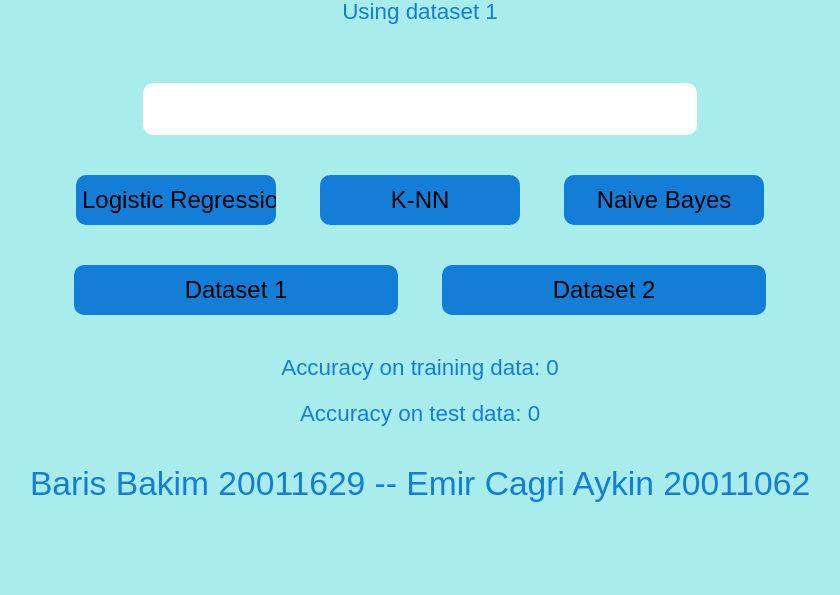
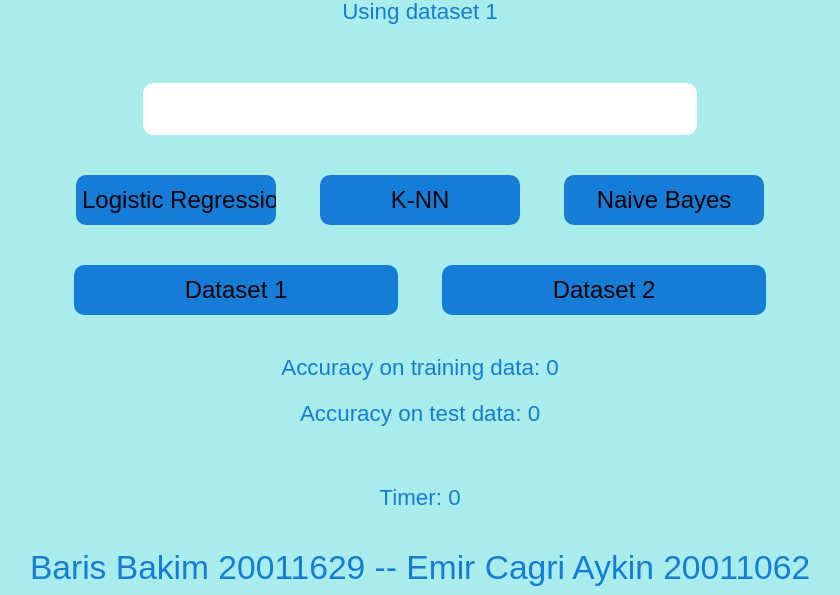
Before and after one commit to emiraykin/Spam-Mail-Clasifier-With-SL, a Flask app: page /datasetController_1 in a window 1280 px wide. Shown: the part 219-814 px from the top of the page, without its empty margins (220-1060 px from the left). Before the commit the page ends 721 px from the top, so only its background shows below. Run offline with Flask 3, Linux system fonts and the light colour scheme; parts of the project's set-up code (start-up, migrations or seed data) failed here and were passed over; some web fonts are replaced.

Commit message:
add&fix: timer added, test_acc bug fixed

```diff
--- a/TODO.txt
+++ b/TODO.txt
@@ -4,4 +4,4 @@ backend:
 
 frontend:
 1- Print training training time for eache model and dataset
-2- accuracy rate seems same on training and test data. (BUG)
+2-
--- a/app.py
+++ b/app.py
@@ -19,41 +19,41 @@ def index():
 
 @classifierApp.route("/mailController", methods=['POST', 'GET'])
 def lr_controller():
-    result, test_acc, train_acc = lr_predict_spam([str(request.form["mail"])],dsNumber)
+    result, test_acc, train_acc, timer_data = lr_predict_spam([str(request.form["mail"])],dsNumber)
     if(result=="-1"):
         flash(f"Please select the database first")
     else:
         flash(f"This email is {result}")
-    return render_template("index.html", test_acc=test_acc, train_acc=train_acc)
+    return render_template("index.html", test_acc=test_acc, train_acc=train_acc, timer_data=timer_data)
 
 @classifierApp.route("/mailController_nb", methods=['POST', 'GET'])
 def naive_controller_2():
-    result, test_acc, train_acc = naive_predict_spam([str(request.form["mail"])],dsNumber)
+    result, test_acc, train_acc, timer_data = naive_predict_spam([str(request.form["mail"])],dsNumber)
     if(result=="-1"):
         flash(f"Please select the database first")
     else:
         flash(f"This email is {result}")
-    return render_template("index.html", test_acc=test_acc, train_acc=train_acc)
+    return render_template("index.html", test_acc=test_acc, train_acc=train_acc, timer_data=timer_data)
 
 @classifierApp.route("/mailController_knn", methods=['POST', 'GET'])
 def knn_controller():
-    result, test_acc, train_acc = knn_predict_spam([str(request.form["mail"])],dsNumber)
+    result, test_acc, train_acc, timer_data = knn_predict_spam([str(request.form["mail"])],dsNumber)
     flash(f"This email is {result}")
-    return render_template("index.html", test_acc=test_acc, train_acc=train_acc)
+    return render_template("index.html", test_acc=test_acc, train_acc=train_acc, timer_data=timer_data)
 
 @classifierApp.route("/datasetController_1", methods=['POST', 'GET'])
 def import_ds_1():
     global dsNumber
     dsNumber = 1
     flash("Using dataset 1")
-    return render_template("index.html", test_acc=0, train_acc=0)
+    return render_template("index.html", test_acc=0, train_acc=0, timer_data=0)
 
 @classifierApp.route("/datasetController_2", methods=['POST', 'GET'])
 def import_ds_2():
     global dsNumber
     dsNumber = 2
     flash("Using dataset 2")
-    return render_template("index.html", test_acc=0, train_acc=0)
+    return render_template("index.html", test_acc=0, train_acc=0, timer_data=0)
 
 if __name__ == '__main__':
     classifierApp.run()
--- a/knn.py
+++ b/knn.py
@@ -7,6 +7,7 @@ from sklearn.metrics import accuracy_score
 from sklearn.neighbors import KNeighborsClassifier
 #Data collection and Preproccessing
 #loading data from csv file to a pandas dataframe
+timer_data = 0
 file1 ='dataset1.csv'
 with open(file1, 'rb') as rawdata:
     result = chardet.detect(rawdata.read(100000))
@@ -188,14 +189,14 @@ def knn_predict_spam(input_mail,dsNumber):
         input_data_features = feature_extraction1.transform(input_mail)
         prediction = model1.predict(input_data_features)
         if prediction == 1 :
-            return "HAM",accuracy_on_test_data1, accuracy_on_training_data1
-        return "SPAM",accuracy_on_test_data1, accuracy_on_training_data1
+            return "HAM",accuracy_on_test_data1, accuracy_on_training_data1, timer_data
+        return "SPAM",accuracy_on_test_data1, accuracy_on_training_data1, timer_data
 
     elif(dsNumber==2):
         input_data_features = feature_extraction2.transform(input_mail)
         prediction = model2.predict(input_data_features)
         if prediction == 1 :
-            return "HAM",accuracy_on_test_data2, accuracy_on_training_data2
-        return "SPAM",accuracy_on_test_data2, accuracy_on_training_data2
+            return "HAM",accuracy_on_test_data2, accuracy_on_training_data2, timer_data
+        return "SPAM",accuracy_on_test_data2, accuracy_on_training_data2, timer_data
     else:
-        return "-1", None , None
+        return "-1", None , None, None
--- a/logistic_regression.py
+++ b/logistic_regression.py
@@ -8,6 +8,7 @@ from sklearn.preprocessing import LabelEncoder
 import chardet
 #Data collection and Preproccessing
 #loading data from csv file to a pandas dataframe
+timer_data = 0
 file1 ='dataset1.csv'
 with open(file1, 'rb') as rawdata:
     result = chardet.detect(rawdata.read(100000))
@@ -163,14 +164,14 @@ def lr_predict_spam(mail,dsNumber):
         input_data_features = feature_extraction1.transform(mail)
         prediction = model1.predict(input_data_features)
         if prediction == 1 :
-            return "HAM",accuracy_on_test_data1, accuracy_on_training_data1
-        return "SPAM",accuracy_on_test_data1, accuracy_on_training_data1
+            return "HAM",accuracy_on_test_data1, accuracy_on_training_data1, timer_data
+        return "SPAM",accuracy_on_test_data1, accuracy_on_training_data1, timer_data
 
     elif(dsNumber==2):
         input_data_features = feature_extraction2.transform(mail)
         prediction = model2.predict(input_data_features)
         if prediction == 1 :
-            return "HAM",accuracy_on_test_data2, accuracy_on_training_data2
-        return "SPAM",accuracy_on_test_data2, accuracy_on_training_data2
+            return "HAM",accuracy_on_test_data2, accuracy_on_training_data2, timer_data
+        return "SPAM",accuracy_on_test_data2, accuracy_on_training_data2, timer_data
     else:
-        return "-1", None , None
+        return "-1", None , None, None
--- a/naive.py
+++ b/naive.py
@@ -6,6 +6,7 @@ from sklearn.naive_bayes import MultinomialNB
 from sklearn.metrics import accuracy_score
 #Data collection and Preproccessing
 #loading data from csv file to a pandas dataframe
+timer_data = 0
 file1 ='dataset1.csv'
 with open(file1, 'rb') as rawdata:
     result = chardet.detect(rawdata.read(100000))
@@ -187,14 +188,14 @@ def naive_predict_spam(input_mail,dsNumber):
         input_data_features = feature_extraction1.transform(input_mail)
         prediction = model1.predict(input_data_features)
         if prediction == 1 :
-            return "HAM",accuracy_on_test_data1, accuracy_on_training_data1
-        return "SPAM",accuracy_on_test_data1, accuracy_on_training_data1
+            return "HAM",accuracy_on_test_data1, accuracy_on_training_data1, timer_data
+        return "SPAM",accuracy_on_test_data1, accuracy_on_training_data1, timer_data
 
     elif(dsNumber==2):
         input_data_features = feature_extraction2.transform(input_mail)
         prediction = model2.predict(input_data_features)
         if prediction == 1 :
-            return "HAM",accuracy_on_test_data2, accuracy_on_training_data2
-        return "SPAM",accuracy_on_test_data2, accuracy_on_training_data2
+            return "HAM",accuracy_on_test_data2, accuracy_on_training_data2, timer_data
+        return "SPAM",accuracy_on_test_data2, accuracy_on_training_data2, timer_data
     else:
-        return "-1", None , None
+        return "-1", None , None, None
--- a/static/css/main.css
+++ b/static/css/main.css
@@ -16,8 +16,6 @@ h3{
     font-size: 2.1em;
     margin: 20px;
 }
-
-
 
 p{
     color: rgb(20, 125, 216);
@@ -45,7 +43,6 @@ input:focus{
     width: 200px;
 }
 
-
 #sendButton_lr,#sendButton_nb,#sendButton_knn: hover{
     background-color: rgb(255, 255, 255);
     cursor: pointer;
@@ -60,3 +57,13 @@ input:focus{
     background-color: rgb(255, 255, 255);
     cursor: pointer;
 }
+
+#timer_button{
+    background-color: rgb(20, 125, 216);
+    width: 200px;
+}
+
+#timer_button: hover{
+    background-color: rgb(255, 255, 255);
+    cursor: pointer;
+}
--- a/templates/index.html
+++ b/templates/index.html
@@ -33,11 +33,13 @@
         <br>
         <input type="submit" value="Dataset 1" id="importButton_db1" formaction = "datasetController_1">
         <input type="submit" value="Dataset 2" id="importButton_db2" formaction = "datasetController_2">
+
     </form>
 
-    <span> <p>Accuracy on training data: {{test_acc}}</p></span>
-
+    <span> <p>Accuracy on training data: {{train_acc}}</p></span>
     <span> <p>Accuracy on test data: {{test_acc}} </p></span>
+    <br>
+    <span> <p>Timer: {{timer_data}} </p></span>
 
     <br>
     <span style="color: rgb(20, 125, 216); font-family: 'Labrada', sans-serif; font-size: 2.1em;">Baris Bakim 20011629 -- </span>
```
